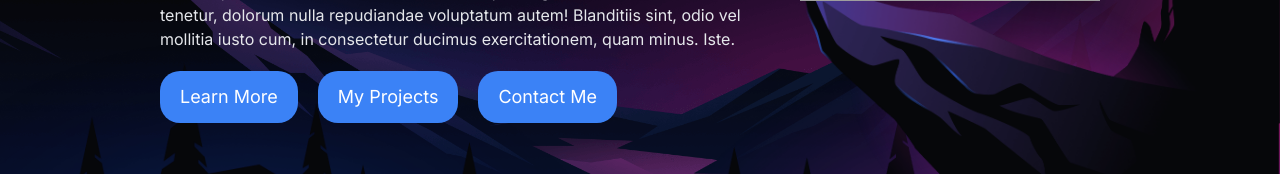
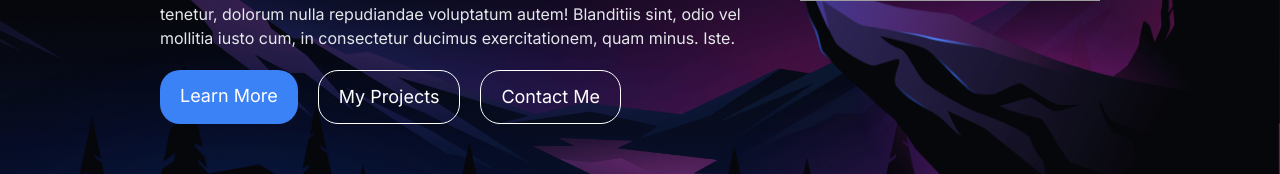
Before and after one commit to MIB-TechJunkieSolutions/MIB-Portfolio, a Next.js app: page / in a window 1280 px wide. Shown: the part 418-592 px from the top of the page. Built offline with nearby package versions, Linux system fonts and the light colour scheme; grey boxes are pictures that could not be loaded.

Commit message:
Adding more styles to Hero section, in the main page.tsx file.

```diff
--- a/app/page.tsx
+++ b/app/page.tsx
@@ -24,11 +24,11 @@ export default function Home() {
           <Link href="/my-skills" className="rounded-[20px] group relative bg-blue-500 hover:bg-blue-400 px-5 py-3 text-lg text-white max-w-[200px]">
             Learn More
           </Link>
-          <Link href="/my-projects" className="rounded-[20px] group relative bg-blue-500 hover:bg-blue-400 px-5 py-3 text-lg text-white max-w-[200px]">
+          <Link href="/my-projects" className="rounded-[20px] group relative bg-transparent border border-white px-5 py-3 text-lg text-white max-w-[200px]">
             <div className="absolute rounded-[20px] z-[1] bg-white inset-0 opacity-0 group hover:opacity-20"/>
             My Projects
           </Link>
-          <Link href="/contact-me" className="rounded-[20px] group relative bg-blue-500 hover:bg-blue-400 px-5 py-3 text-lg text-white max-w-[200px]">
+          <Link href="/contact-me" className="rounded-[20px] group relative bg-transparent border border-white px-5 py-3 text-lg text-white max-w-[200px]">
             <div className="absolute rounded-[20px] z-[1] bg-white inset-0 opacity-0 group-hver:opacity-20"/>
             Contact Me
           </Link>
@@ -41,10 +41,10 @@ export default function Home() {
       <Link href="/my-skills" className="rounded-[20px] group bg-blue-500 hover:bg-blue-400 px-5 py-3 text-lg text-white max-w-[200px]">
         Learn More
       </Link>
-      <Link href="/my-projects" className="rounded-[20px] group bg-blue-500 hover:bg-blue-400 px-5 py-3 text-lg text-white max-w-[200px]">
+      <Link href="/my-projects" className="rounded-[20px] group bg-transparent px-5 py-3 text-lg text-white border border-white max-w-[200px]">
         My Projects
       </Link>
-      <Link href="/contact-me" className="rounded-[20px] group bg-blue-500 hover:bg-blue-400 px-5 py-3 text-lg text-white max-w-[200px]">
+      <Link href="/contact-me" className="rounded-[20px] group bg-transparent px-5 py-3 text-lg text-white border border-white max-w-[200px]">
         Contact Me
       </Link>
     </div>
```
